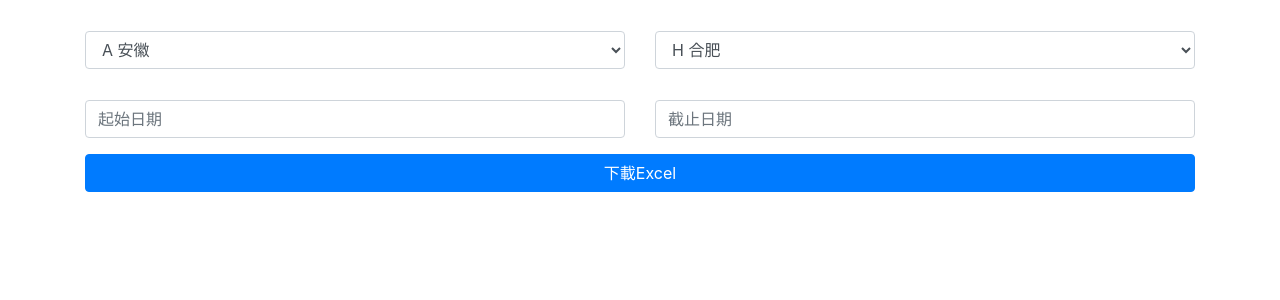
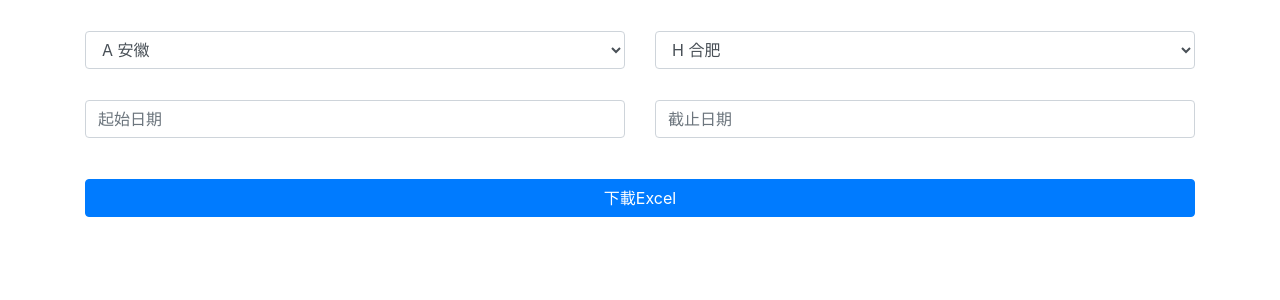
Before and after one commit to okakaino/weather, a Django app: page / in a window 1280 px wide. Shown: the top 300 px of the page. Run offline with Django 3.2, Linux system fonts and the light colour scheme; some libraries are stand-ins or nearby versions.

Commit message:
moved download button down

```diff
--- a/home/views.py
+++ b/home/views.py
@@ -101,8 +101,6 @@ def index(request):
             logger.debug('got data for {} days'.format(len(weather_data)))
 
             filename = quote('{}{}-{}天氣'.format(city_name, start_date_str, end_date_str))
-            filename_extra = "; filename*=utf-8''{}".format(filename)
-            filename += filename_extra
             logger.debug('generating excel file {}'.format(filename))
 
             return ExcelResponse(weather_data, output_filename=filename)
--- a/static_src/css/style.css
+++ b/static_src/css/style.css
@@ -8,7 +8,7 @@
     margin-right: 10px;
 }
 
-.hor-padding {
+.space-around {
     width: 100%;
-    margin: 0 15px;
+    margin: 25px 15px 0;
 }
--- a/templates/index.html
+++ b/templates/index.html
@@ -45,7 +45,7 @@
                     </div>
                 </div>
                 <div class="row mt-3">
-                    <button class="btn btn-primary hor-padding" type="submit">下載Excel</button>
+                    <button class="btn btn-primary space-around" type="submit">下載Excel</button>
                 </div>
             </div>
         </div>
```
Also changed, not shown: static/css/style.css (+4 -4 lines).
